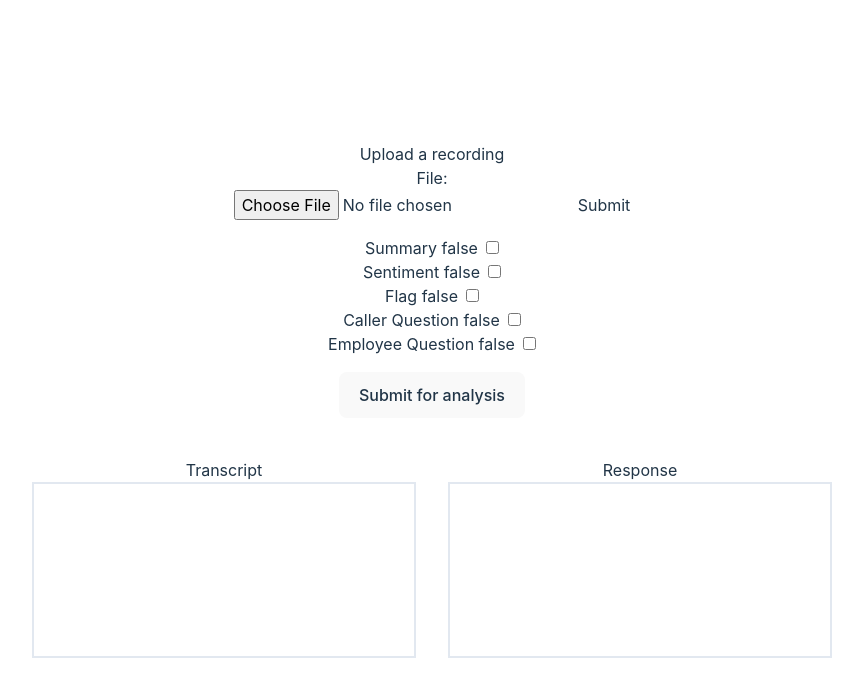
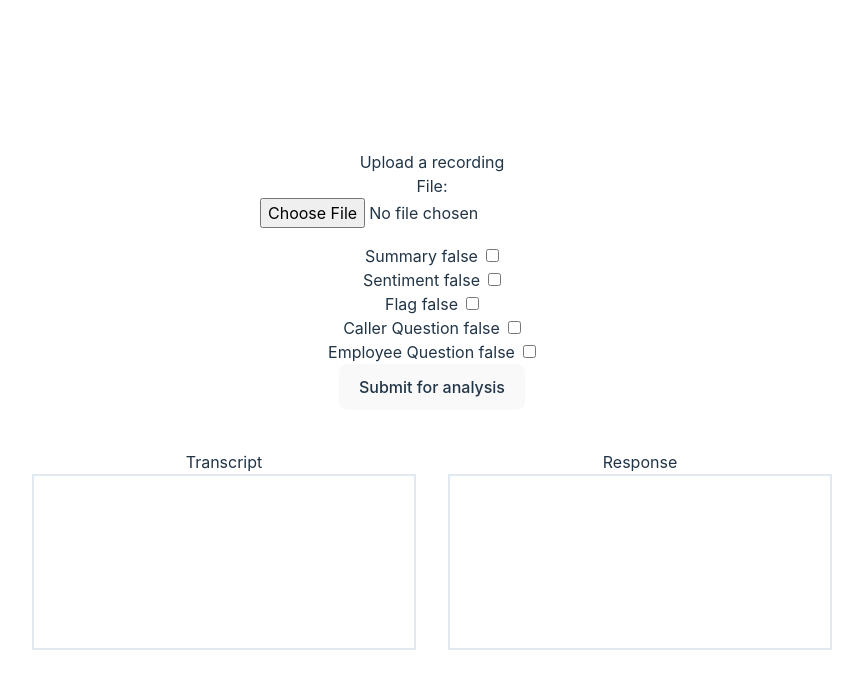
Before and after one commit to whoisderion/parachute.ai, a React (Vite) app in the folder client/: page / in a window 1280 px wide. Shown: the top 696 px of the page, without its empty margins (208-1071 px from the left). Built offline with nearby package versions, Linux system fonts and the light colour scheme.

Commit message:
Consolidated form inputs

```diff
--- a/client/src/App.tsx
+++ b/client/src/App.tsx
@@ -83,11 +83,8 @@ function App() {
       <div className='upload-file'>
         <h3>Upload a recording</h3>
         <p>File: {`${fileName}`}</p>
-        <form method='POST' action="http://127.0.0.1:8080/upload" encType='multipart/form-data'>
+        <form method='post' action="http://127.0.0.1:8080/upload" encType='multipart/form-data' onSubmit={handleSubmit} >
           <input type="file" name="audio"></input>
-          <input type='submit'></input>
-        </form>
-      </div>
           <div className='options mt-4'>
             <div className='summary block'>
               <p className='inline-flex mr-2'>Summary {`${summary}`}</p>
@@ -109,7 +106,10 @@ function App() {
               <p className='inline-flex mr-2'>Employee Question {`${employeeQuestion}`}</p>
               <input type="checkbox" onChange={toggleEmployeeQuestion} />
             </div>
-        <button className='mt-4' onClick={handleSubmit}>Submit for analysis</button>
+            {/* <button className='mt-4' onClick={handleSubmit}>Submit for analysis</button> */}
+            <button><input type='submit' value="Submit for analysis"></input></button>
+          </div>
+        </form>
       </div>
       <div className='result inline-flex mt-10'>
         <div className='transcript mr-4'>
```
